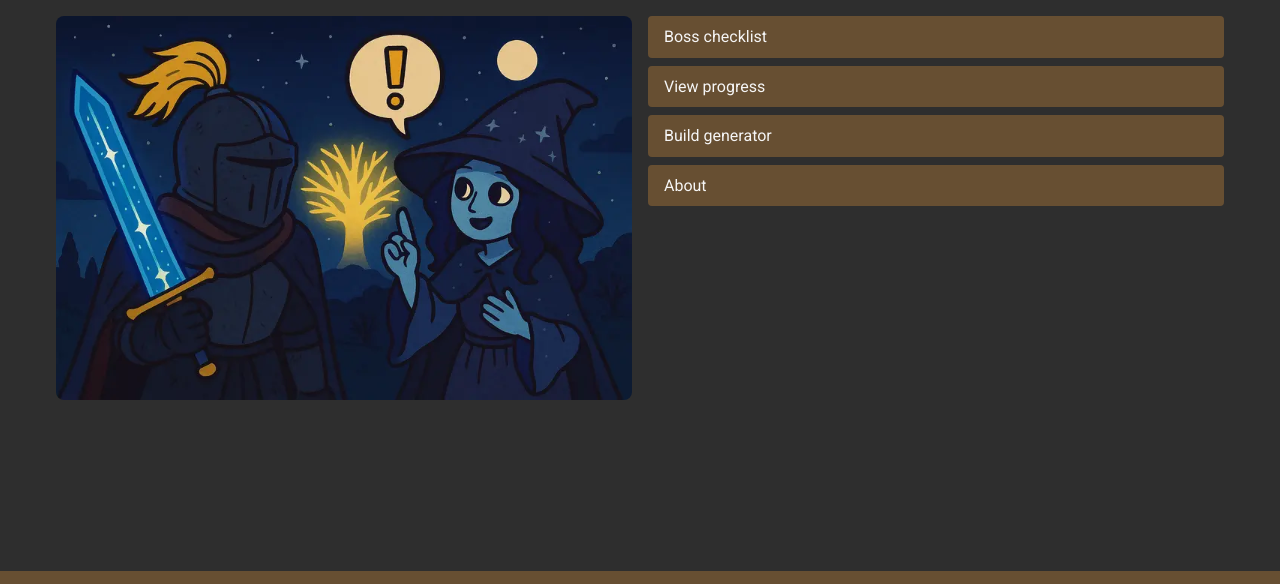
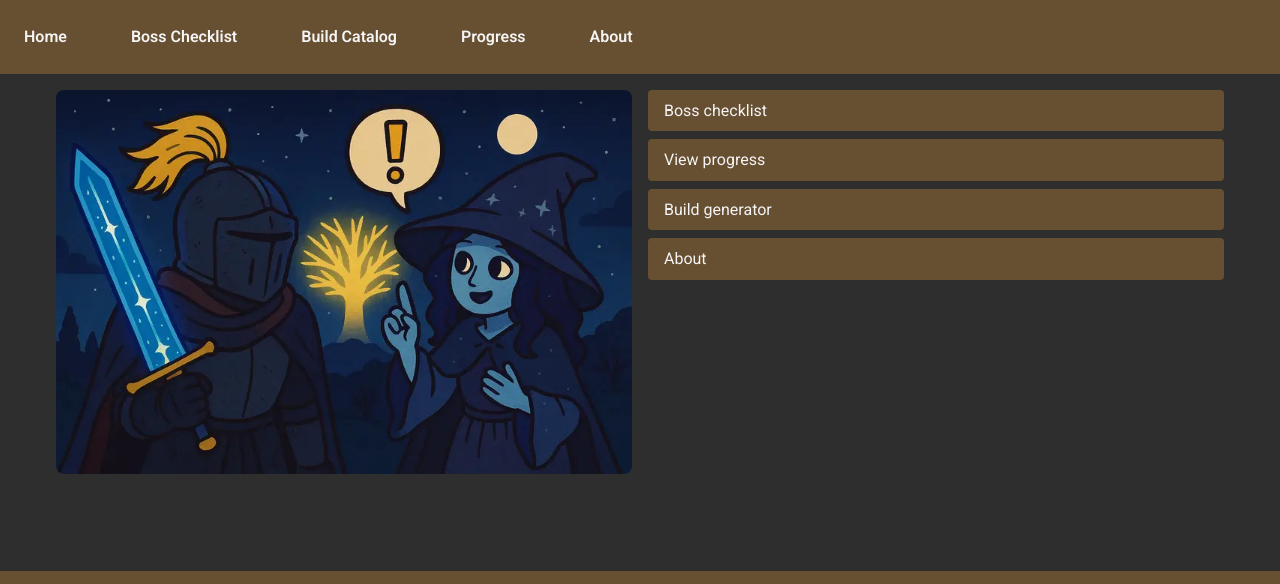
Before and after one commit to efra8ab/wdd231, a plain HTML site: page project/index.html in a window 1280 px wide. Shown: the part 104-688 px from the top of the page. Drawn offline with Linux system fonts and the light colour scheme.

Commit message:
corrections

```diff
--- a/project/index.html
+++ b/project/index.html
@@ -28,6 +28,18 @@
       <h1>Elden Ring Companion</h1>
     </div>
   </header>
+  <nav class="nav-menu" aria-label="Main navigation">
+    <button class="hamburger" aria-label="Toggle menu">
+      <span></span><span></span><span></span>
+    </button>
+    <ul>
+      <li><a href="index.html">Home</a></li>
+      <li><a href="bosses.html">Boss Checklist</a></li>
+      <li><a href="builds.html" aria-current="page">Build Catalog</a></li>
+      <li><a href="progress.html">Progress</a></li>
+      <li><a href="about.html">About</a></li>
+    </ul>
+  </nav>
     <main>
         <section class="main-layout">
           <div class="main-image">
```
